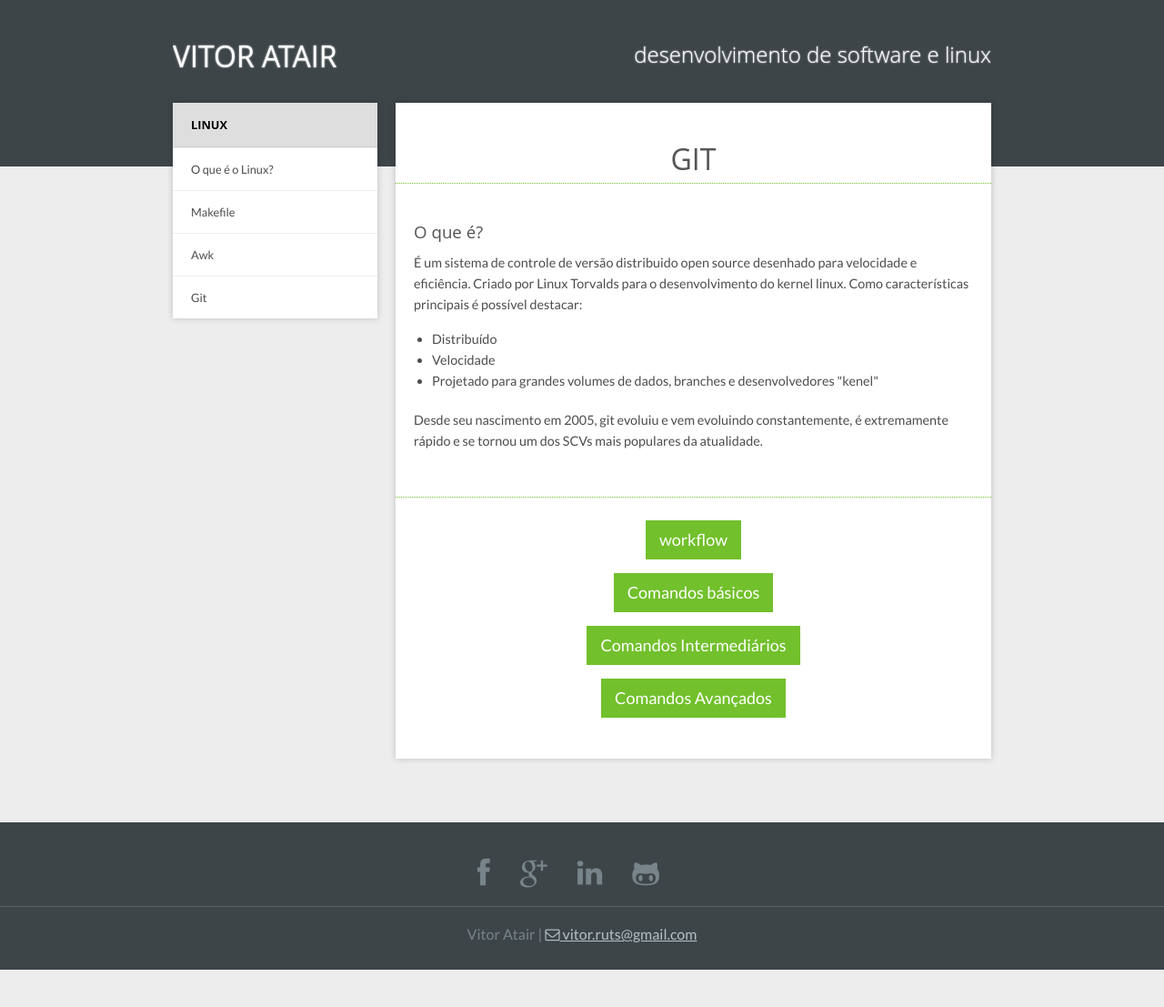
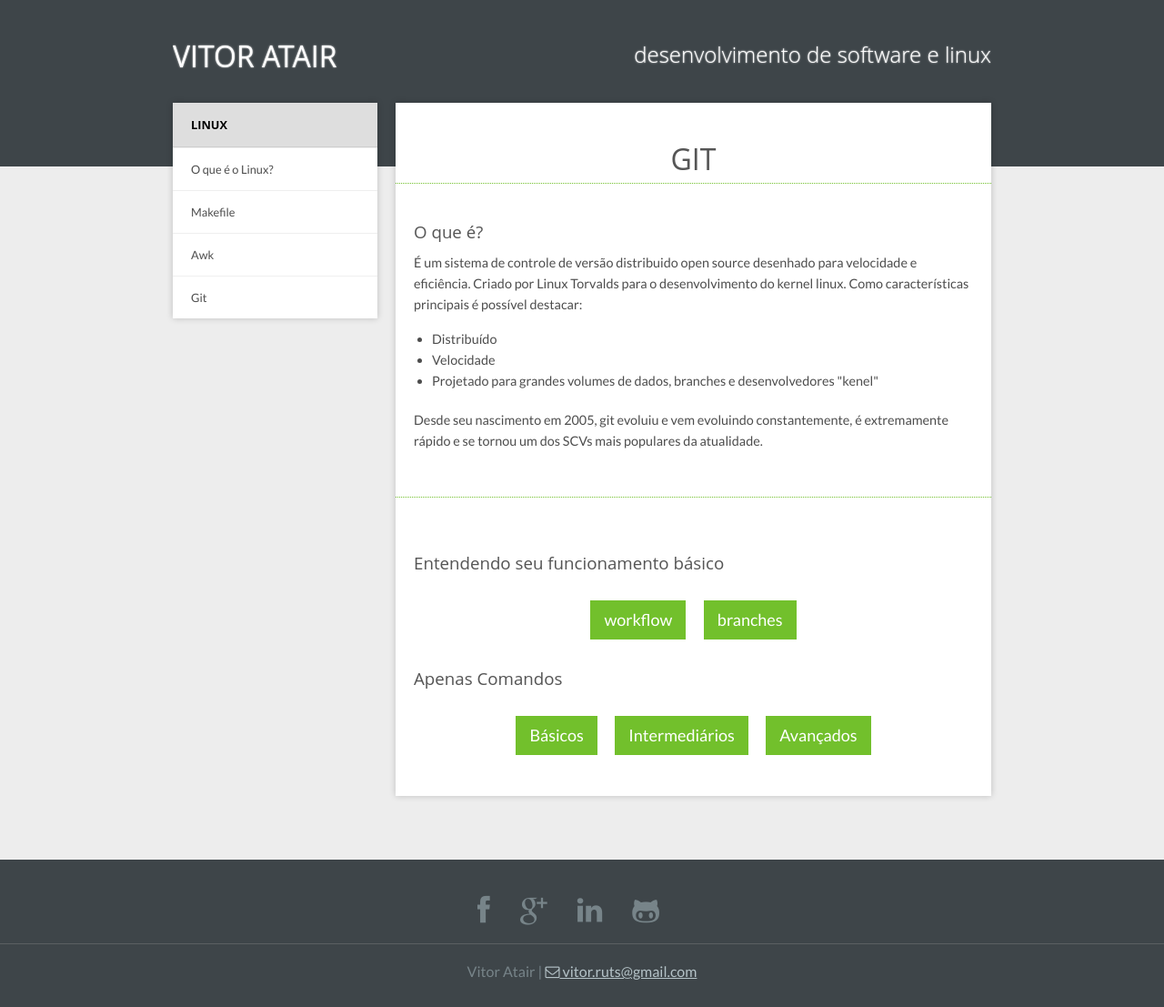
Before and after one commit to vitoratair/vitoratair.github.io, a Jekyll site: the page built from handbook/linux/git.html, in a window 1280 px wide. Shown: the whole page at 91% size. Built offline with Jekyll 4.4.1, drawn with Linux system fonts in a browser that asks for light colours; nearby versions of some CDN libraries; Markdown is read by kramdown in place of the engine named in the settings; before the commit the page ends 1066 px from its top, so only the background shows below that.

Commit message:
workflow básico do git

```diff
--- a/handbook/linux/git.html
+++ b/handbook/linux/git.html
@@ -24,20 +24,26 @@
 	</p>
 
 	<h1 class="headline" align="center"></h1>
+	<br>
+
+	<h3>Entendendo seu funcionamento básico</h3>
+	<br>
 
 	<p align="center">
-		<a class="btn-u" href="git1.html">workflow</a>
-	</p>
-	<p align="center">
-		<a class="btn-u" href="git2.html">Comandos básicos</a>
+		<a class="btn-u" href="git-workflow.html">workflow</a>
+		&nbsp;&nbsp;&nbsp;&nbsp;&nbsp;
+		<a class="btn-u" href="git-branches.html">branches</a>
 	</p>
 
-	<p align="center">
-		<a class="btn-u" href="git3.html">Comandos Intermediários</a>
-	</p>
+	<h3>Apenas Comandos</h3>
+	<br>
 
 	<p align="center">
-		<a class="btn-u" href="git4.html">Comandos Avançados</a>
+		<a class="btn-u" href="git-basico.html">Básicos</a>
+		&nbsp;&nbsp;&nbsp;&nbsp;&nbsp;
+		<a class="btn-u" href="git-intermediario.html">Intermediários</a>
+		&nbsp;&nbsp;&nbsp;&nbsp;&nbsp;
+		<a class="btn-u" href="git-avancado.html">Avançados</a>
 	</p>
 
 
```
Also changed, not shown: handbook/linux/git-workflow.html (added, +95 -0 lines), handbook/linux/git1.html (added, +95 -0 lines).
